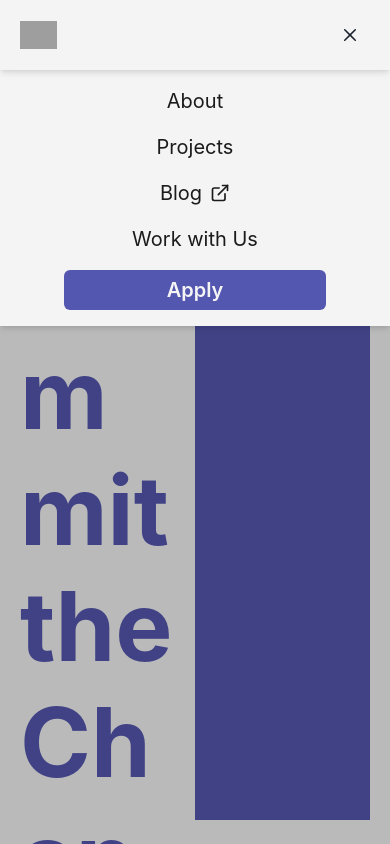
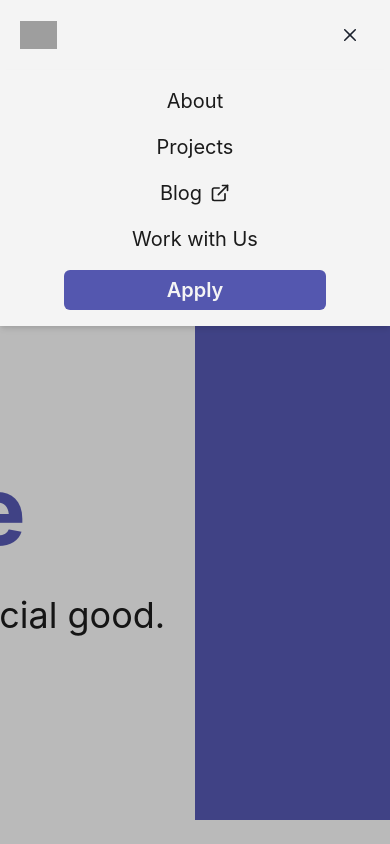
Before and after one commit to ctc-uci/website, a React (Vite) app: page / in a window 390 px wide. Both pictures are taken after a click on the button "Toggle Navigation". Shown: the top 844 px of the page. Built offline with nearby package versions, Linux system fonts and the light colour scheme; grey boxes are pictures that could not be loaded.

Commit message:
style: maxWidth: 1500

```diff
--- a/index.html
+++ b/index.html
@@ -5,7 +5,7 @@
     <link
       rel="icon"
       type="image/svg+xml"
-      href="./public/vite.svg"
+      href="/vite.svg"
     />
     <meta
       name="viewport"
--- a/src/App.tsx
+++ b/src/App.tsx
@@ -1,3 +1,5 @@
+import { Center } from "@chakra-ui/react";
+
 import { Route, BrowserRouter as Router, Routes } from "react-router-dom";
 
 import { Footer } from "./components/Footer";
@@ -9,17 +11,18 @@ export const App = () => {
   return (
     <Router>
       <Header />
+      <Center sx={{ maxWidth: 1500, width: "100%", marginX: "auto" }}>
         <Routes>
           <Route
             path="/"
             element={<Landing />}
           />
-
           {/* <Route
             path="*"
             element={<CatchAll />}
           /> */}
         </Routes>
+      </Center>
       <Footer />
     </Router>
   );
--- a/src/components/Footer.tsx
+++ b/src/components/Footer.tsx
@@ -1,4 +1,5 @@
 import {
+  Center,
   Link as ChakraLink,
   Grid,
   HStack,
@@ -20,6 +21,7 @@ import { Link } from "react-router-dom";
 
 export function Footer() {
   return (
+    <Center sx={{ backgroundColor: "ctc.purple" }}>
       <HStack
         sx={{
           paddingX: { base: 5, xl: 100 },
@@ -27,6 +29,8 @@ export function Footer() {
           backgroundColor: "ctc.purple",
           justifyContent: { base: "center", md: "space-between" },
           alignItems: "center",
+          width: "100%",
+          maxWidth: 1500,
         }}
       >
         <Stack
@@ -41,7 +45,6 @@ export function Footer() {
           <Text>Created in Irvine, CA</Text>
           <Text>Est. 2020</Text>
         </Stack>
-
         <VStack spacing={6}>
           <Image
             src={"./ctc-white.svg"}
@@ -63,7 +66,6 @@ export function Footer() {
             ))}
           </HStack>
         </VStack>
-
         <Grid
           templateColumns="1fr auto"
           columnGap={5}
@@ -84,6 +86,7 @@ export function Footer() {
           ))}
         </Grid>
       </HStack>
+    </Center>
   );
 }
 
--- a/src/components/header/Header.tsx
+++ b/src/components/header/Header.tsx
@@ -5,6 +5,7 @@ import {
   IconProps,
 } from "@chakra-ui/icons";
 import {
+  Center,
   Collapse,
   ComponentWithAs,
   Flex,
@@ -47,13 +48,24 @@ export const Header = () => {
   const { isOpen, onToggle } = useDisclosure();
 
   return (
+    <Center
+      sx={{
+        backgroundColor: "ctc.gray",
+        boxShadow: "md",
+        position: "sticky",
+        top: 0,
+        height: 70,
+        zIndex: "docked",
+      }}
+    >
       <Flex
         sx={{
-        minHeight: 70,
           flexDirection: "column",
           justifyContent: "space-between",
           alignItems: "stretch",
-        backdropFilter: 0.4,
+          backgroundColor: "ctc.gray",
+          width: "100%",
+          maxWidth: 1500,
         }}
       >
         <HStack
@@ -62,8 +74,6 @@ export const Header = () => {
             flex: 1,
             minHeight: 70,
             paddingX: { base: "20px", lg: "100px" },
-          boxShadow: "md",
-          zIndex: "docked",
           }}
         >
           <Image
@@ -107,5 +117,6 @@ export const Header = () => {
           />
         </Collapse>
       </Flex>
+    </Center>
   );
 };
--- a/src/components/header/MobileNav.tsx
+++ b/src/components/header/MobileNav.tsx
@@ -65,11 +65,14 @@ export function MobileNav({ links, isOpen, onToggle }: MobileNavProps) {
 
       {/* This is bad code! */}
       <Box
-        position={"absolute"}
-        top={326}
-        width="100dvw"
-        height="calc(100dvh - 326px)"
-        bg="blackAlpha.400"
+        sx={{
+          position: "absolute",
+          top: 326,
+          width: "100dvw",
+          height: "calc(100dvh - 326px)",
+          bg: "blackAlpha.400",
+          display: { base: "flex", md: "none" },
+        }}
         onClick={onToggle}
       />
     </>
```
Lines whose indentation alone changed are shown as unchanged.
